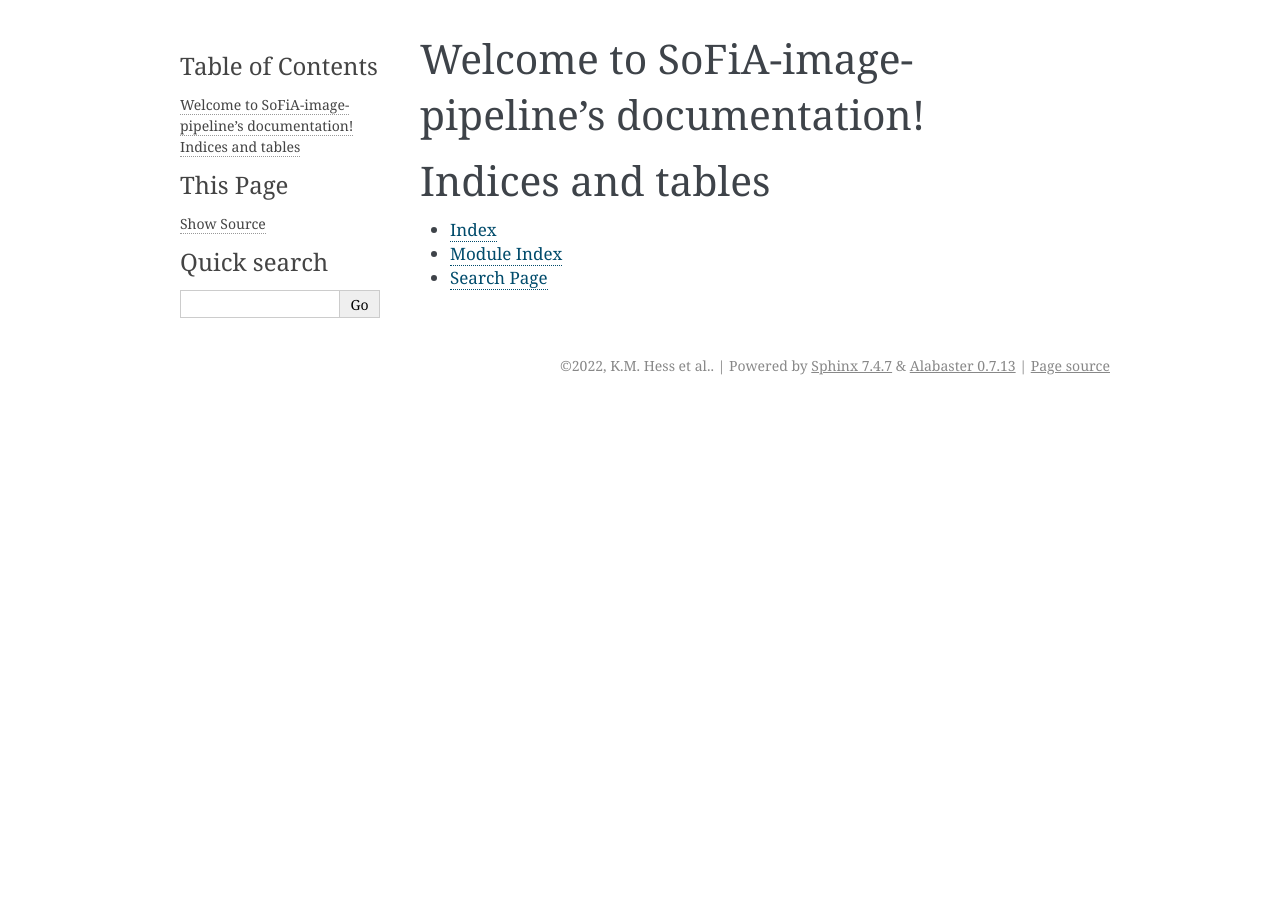
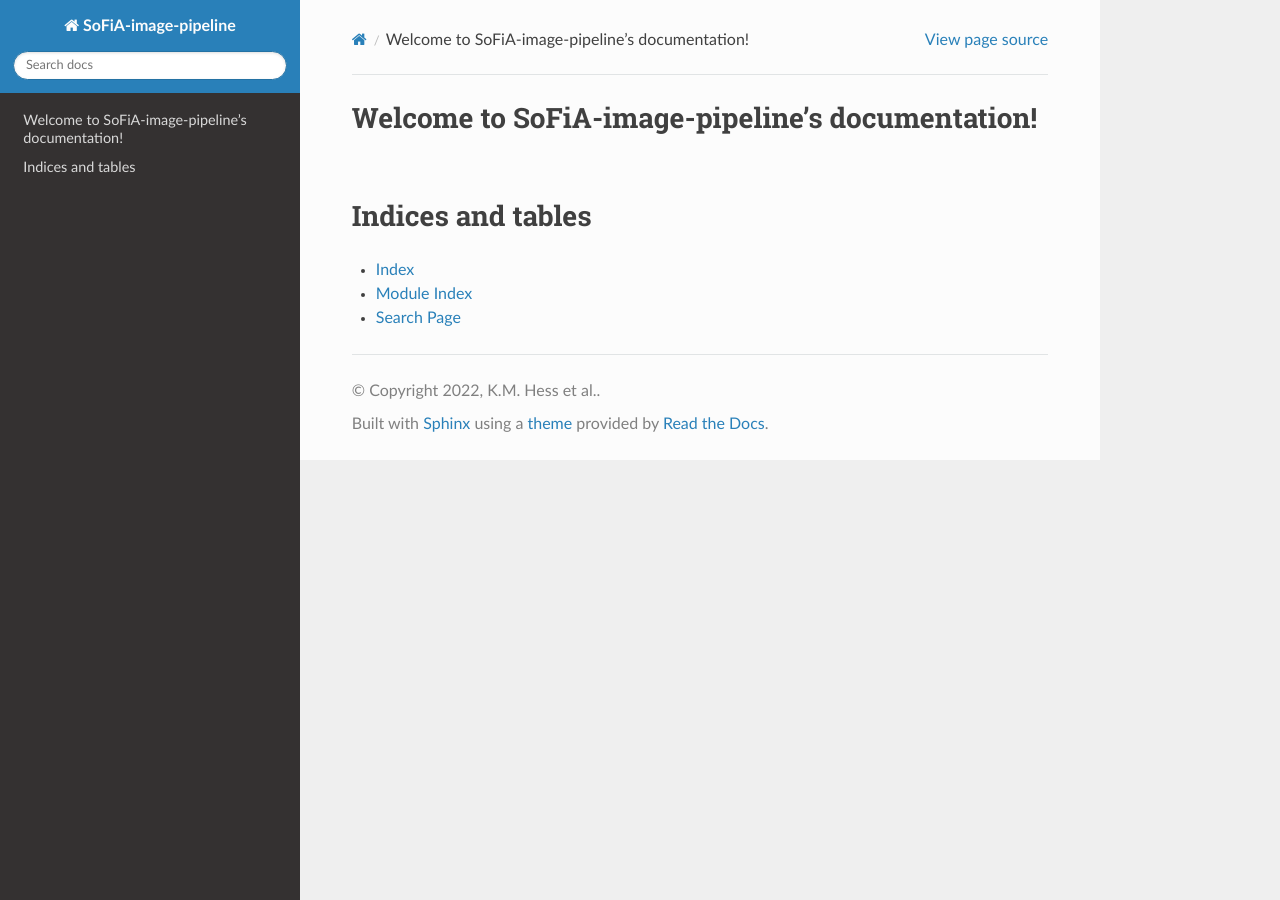
Before and after one commit to kmhess/SoFiA-image-pipeline, a Sphinx documentation site: the page built from docs/index.rst, in a window 1280 px wide. Built offline with Sphinx 7.4.7 and the Read the Docs theme 2.0.0, drawn with Linux system fonts in a browser that asks for light colours.

Commit message:
Updated theme to RTD for modernity

```diff
--- a/docs/conf.py
+++ b/docs/conf.py
@@ -14,6 +14,7 @@ import os
 import sys
 sys.path.insert(0, os.path.abspath('..'))
 
+import sphinx_rtd_theme
 
 # -- Project information -----------------------------------------------------
 
@@ -31,7 +32,8 @@ release = '0.0.1'
 # extensions coming with Sphinx (named 'sphinx.ext.*') or your custom
 # ones.
 extensions = [
-    'sphinx.ext.autodoc'
+    'sphinx.ext.autodoc',
+    'sphinx_rtd_theme',
 ]
 
 # Add any paths that contain templates here, relative to this directory.
@@ -48,7 +50,7 @@ exclude_patterns = []
 # The theme to use for HTML and HTML Help pages.  See the documentation for
 # a list of builtin themes.
 #
-html_theme = 'alabaster'
+html_theme = 'sphinx_rtd_theme'
 
 # Add any paths that contain custom static files (such as style sheets) here,
 # relative to this directory. They are copied after the builtin static files,
```
